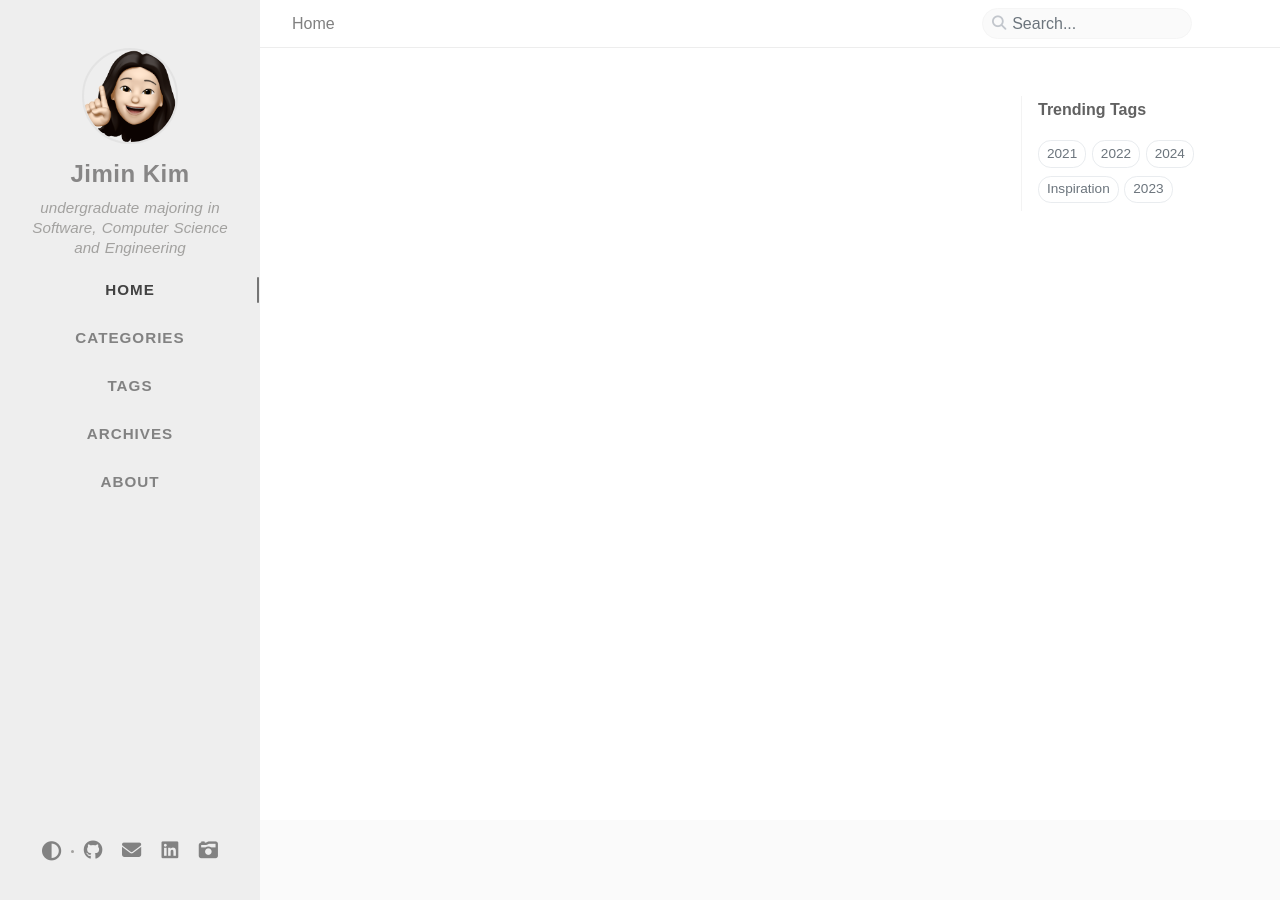
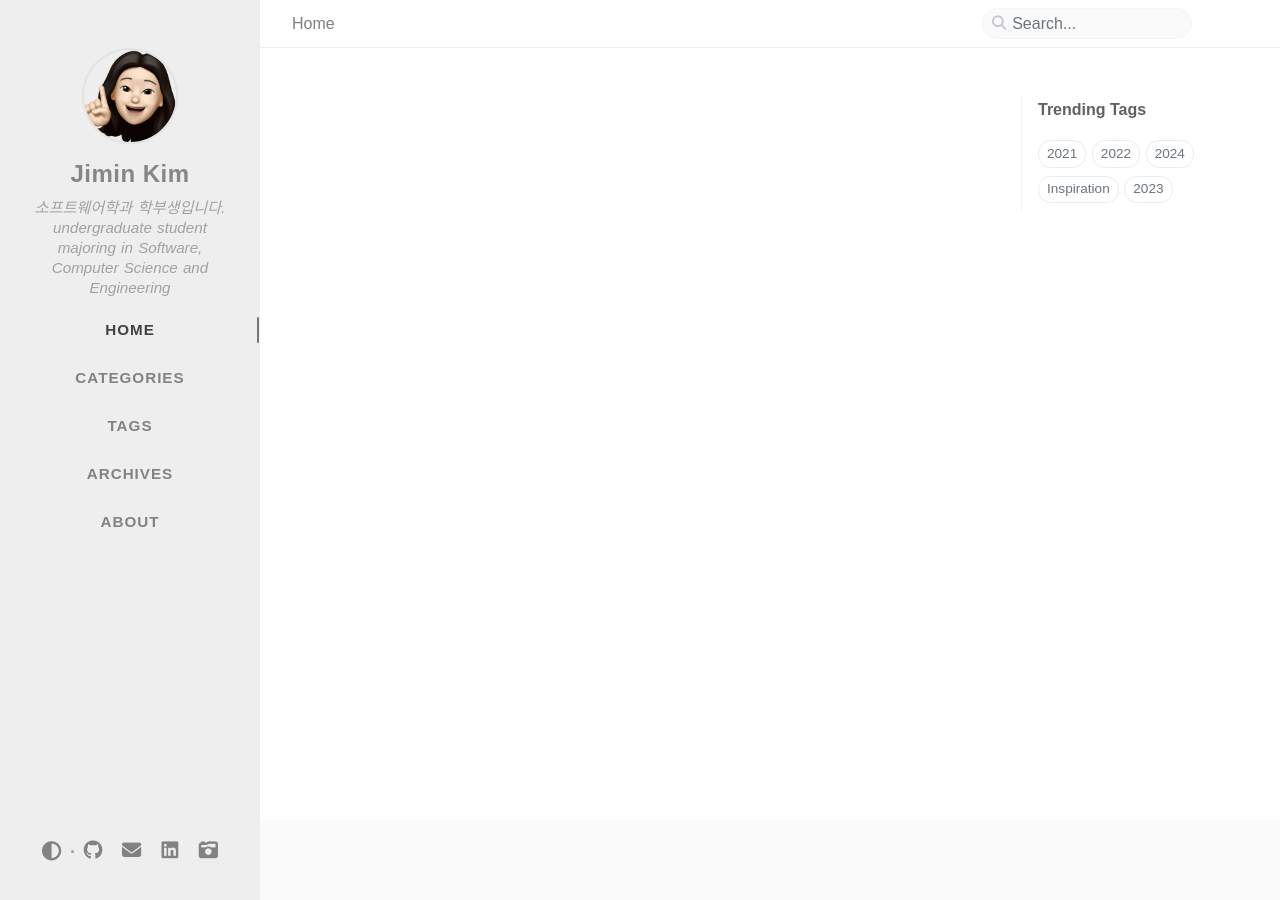
Before and after one commit to jimin-kiim/jimin-kiim.github.io, a Jekyll site: the page built from index.html, in a window 1280 px wide. Built offline with Jekyll 4.4.1, drawn with Linux system fonts in a browser that asks for light colours; nearby versions of some CDN libraries; some web fonts are replaced; library files that are not in the unit come from our copies; comment, search, counter and statistics services are not loaded.

Commit message:
_conifg.yml: edit desciption

```diff
--- a/_config.yml
+++ b/_config.yml
@@ -22,7 +22,7 @@ timezone: Asia/Seoul
 
 title: Jimin Kim                          # the main title
 
-tagline: undergraduate majoring in Software, Computer Science and Engineering   # it will display as the sub-title
+tagline: 소프트웨어학과 학부생입니다. undergraduate student majoring in Software, Computer Science and Engineering   # it will display as the sub-title
 
 description: >-                        # used by seo meta and the atom feed
 
```
